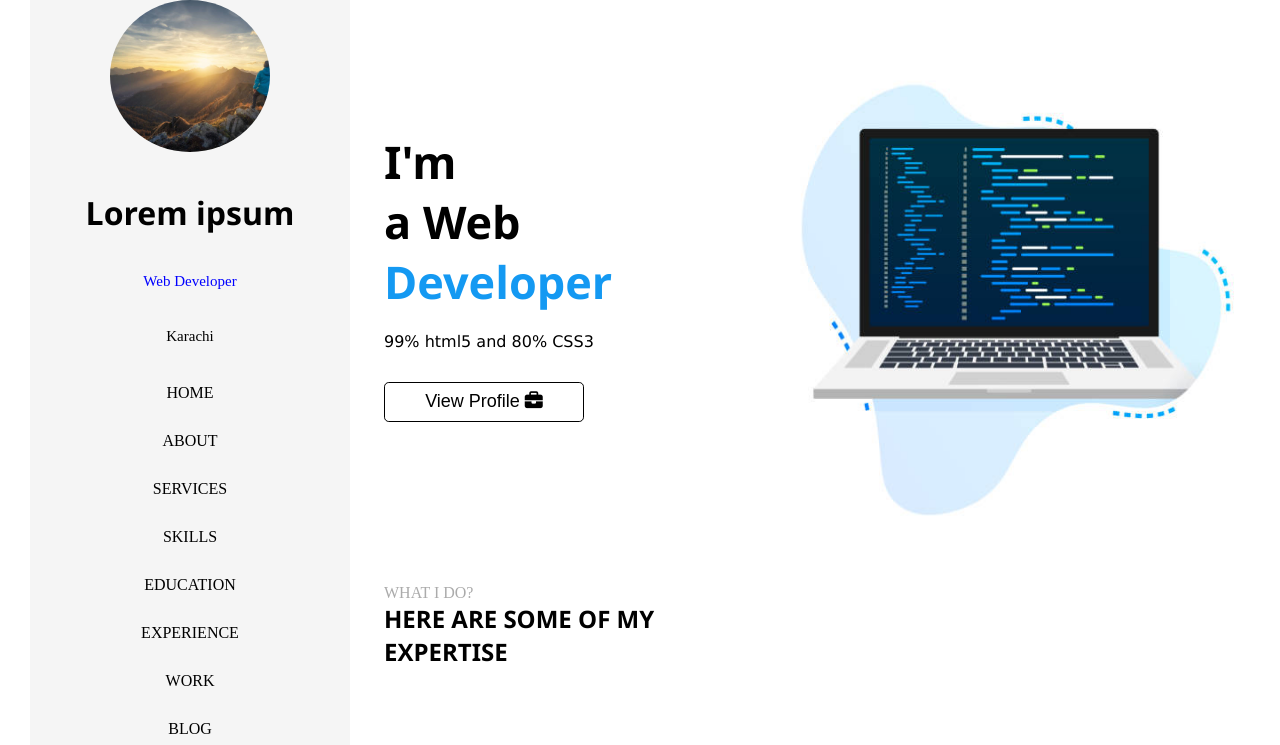
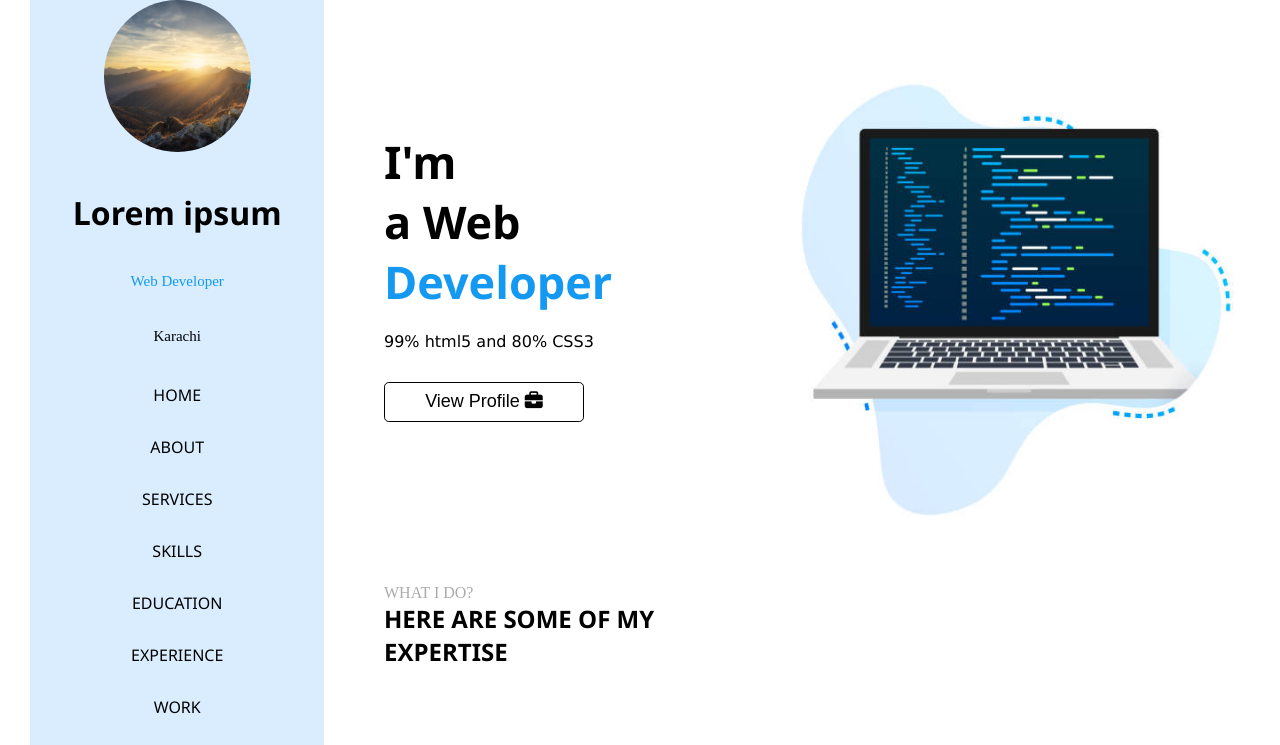
Before and after one commit to uzairit/Portfolio-WEB, a plain HTML site: page index.html in a window 1280 px wide. Shown: the top 745 px of the page. Drawn offline with Linux system fonts and the light colour scheme.

Commit message:
Update index.html

```diff
--- a/index.html
+++ b/index.html
@@ -30,20 +30,20 @@
             border-radius: 50%;
         }
 
-        #page1 {
+        #page1{
             position: fixed;
             left: 30px;
             top: 0;
-            width: 25%;
+            width: 23%;
             height: 100%;
             display: flex;
             flex-direction: column;
             align-items: center;
             overflow-y: scroll;
+            scrollbar-color: #1499F2 black;
             justify-content: space-between;
-            background-color: whitesmoke;
+            background-color:#D9EDFF;
         }
-
 
         #page2 {
             height: 200vh;
@@ -51,7 +51,7 @@
         }
 
 
-        #sp1 {color: blue;
+        #sp1 {color:#1499F2;
             font-size: 15px;
         }
 
@@ -69,12 +69,13 @@
         }
 
         li {
+            font-family: 'Segoe UI', Tahoma, Geneva, Verdana, sans-serif;
             text-align: center;
             list-style-type: none;
         }
 
         li:hover {
-            color: blue;
+            color:#1499F2;
             cursor: pointer;
             text-decoration: underline;
         }
@@ -230,7 +231,7 @@
 <body>
     <div id="main">
 
-        <div id="page1">
+        <div  id="page1">
             <div id="img1"></div>
             <h1 id="fw">Lorem ipsum</h1>
             <span id="sp1">Web Developer</span><span id="sp2">Karachi</span>
```
